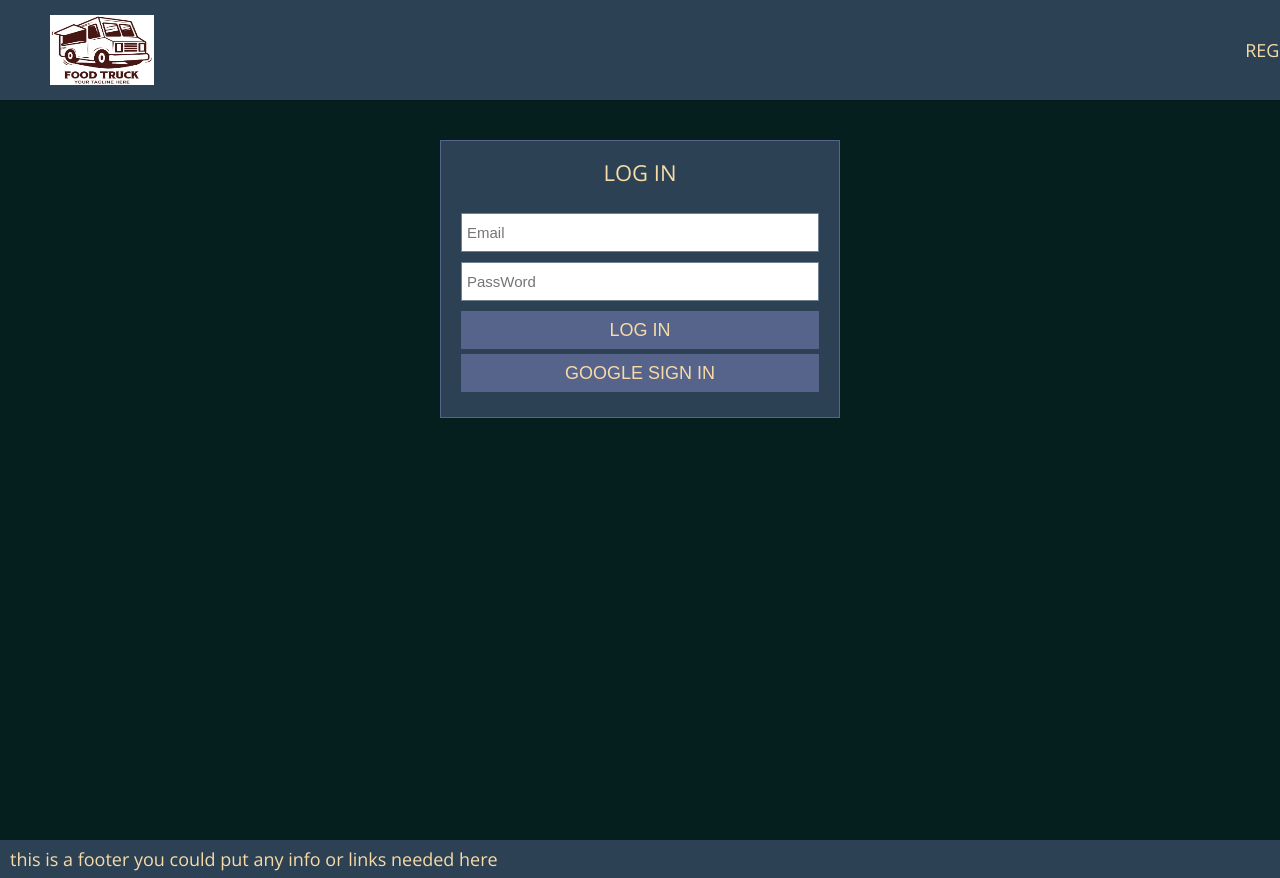
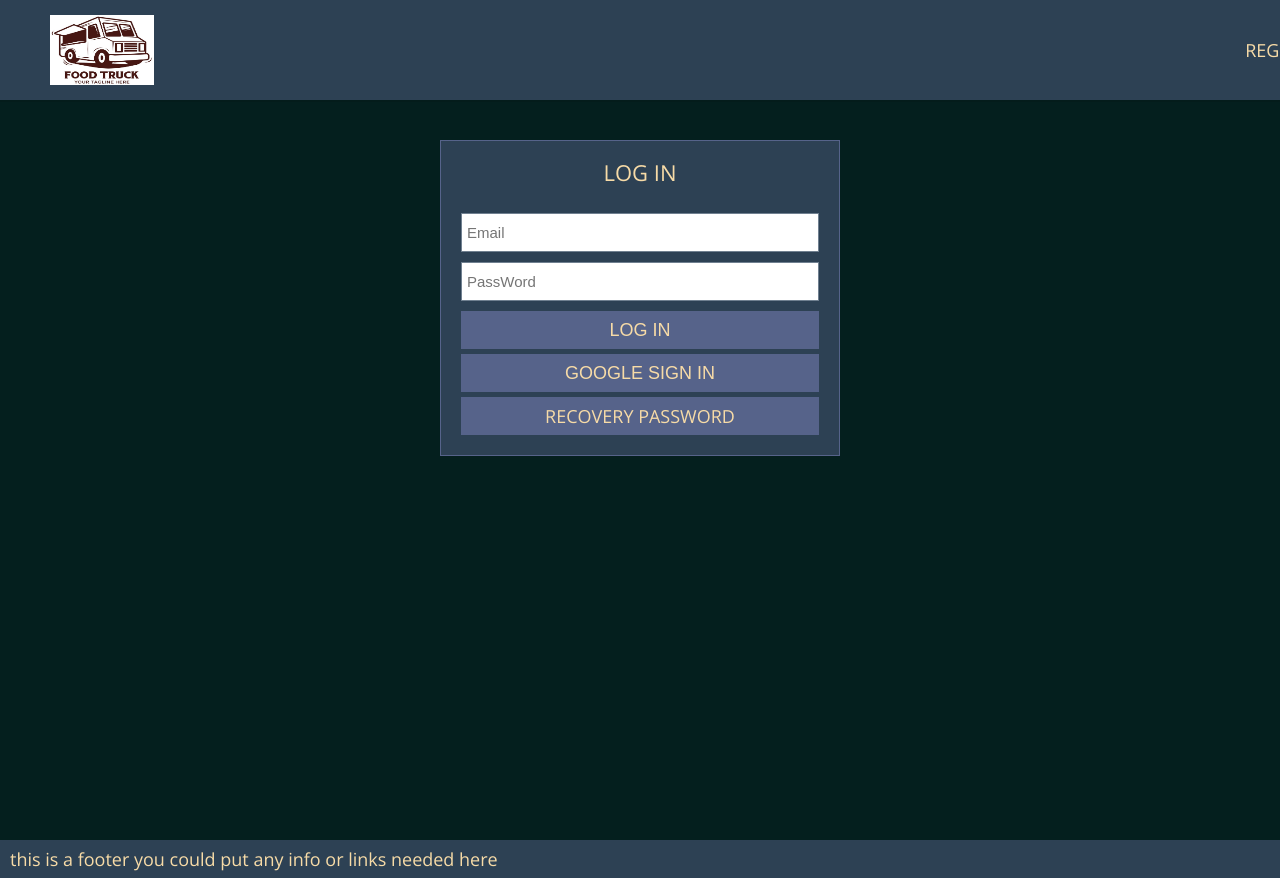
Before and after one commit to Chase-Stokes/epicodusCapstone, a React (Create React App) app: page /login in a window 1280 px wide. Shown: the top 878 px of the page. Built offline with nearby package versions, Linux system fonts and the light colour scheme; no server answers.

Commit message:
react router dom struggle / add email/password recovery

```diff
--- /dev/null
+++ b/src/components/EmailRecovery/index.js
@@ -0,0 +1,94 @@
+import React, { Component } from "react";
+import { useLocation, useNavigate, useParams } from 'react-router-dom';
+import './styles.scss';
+
+import FormWrapper from './../FormWrapper/index';
+import Input from './../Forms/Input';
+import Button from './../Forms/Button';
+import { auth } from './../../firebase/utility';
+
+const initialState = {
+    email: '',
+    errors: []
+};
+
+function withRouter(Component) {
+    function ComponentWithRouterProp(props) {
+        let location = useLocation();
+        let navigate = useNavigate();
+        let params = useParams();
+        return (
+            <Component
+            {...props}
+            router={{ location, navigate, params }}
+            />
+        );
+    }
+    return ComponentWithRouterProp;
+}
+
+class EmailRecovery extends Component {
+    constructor(props){
+        super(props)
+        this.state = {
+            ...initialState
+        };
+        this.handleChange = this.handleChange.bind(this);
+    }
+
+    handleChange(event) {
+        const { name, value } = event.target;
+        this.setState({
+            [name]: value
+        })
+    }
+
+    handleSubmit = async (event) => {
+        event.preventDefault();
+        try {
+            const { email } = this.state;
+            const config = {
+                url: 'http://localhost:3000/login'
+            }
+            await auth.sendPasswordResetEmail(email, config)
+            .then(() => {
+                this.props.history.push('/login')
+            }).catch(() => {
+                const error = ['Email not found.']
+                this.setState({
+                    errors: error
+                })
+            })
+        } catch(error){
+            console.log(error);
+        }
+    }
+
+    render () {
+        const { email, errors } = this.state;
+        const configFormWrapper = {
+            head: 'Recover Password'
+        }
+
+        return(
+            <FormWrapper {...configFormWrapper}>
+                <div className='formWrap'>
+                    {errors.length > 0 &&
+                    <ul>
+                        {errors.map((element, index) => {
+                            return (
+                                <li key={index}>{element}</li>
+                            );
+                        })}
+                        </ul>}
+                    <form onSubmit={this.handleSubmit}>
+                        <Input type='email' name='email' value={email} placeholder='Email' onChange={this.handleChange}/>
+                        <Button>Submit Recovery</Button>
+                    </form>
+                </div>
+            </FormWrapper>
+        )
+    }
+}
+
+export default withRouter(EmailRecovery);
--- /dev/null
+++ b/src/components/FormWrapper/index.js
@@ -0,0 +1,17 @@
+import React from "react";
+import './styles.scss';
+
+const FormWrapper = ({ head, children }) => {
+    return (
+        <div className="formWrapper">
+            <div className="wrap">
+                {head && <h2>{head}</h2>}
+                <div className="children">
+                    {children && children}
+                </div>
+            </div>
+        </div>
+    )
+}
+
+export default FormWrapper;
--- /dev/null
+++ b/src/components/FormWrapper/styles.scss
@@ -0,0 +1,26 @@
+.formWrapper {
+    display: block;
+    width: 100%;
+    max-width: 40.0rem;
+    margin: 4rem auto 6rem;
+    border: 1px solid #56638A;
+    padding: 10px;
+    background: #2d4154;
+    color: #f7dba7;
+
+    .wrap {
+        padding: 10px;
+
+        h2 {
+            font-size: 2.2rem;
+            line-height: 1;
+            font-weight: 400;
+            text-transform: uppercase;
+            text-align: center;
+            display: block;
+            width: 100%;
+            padding: 0;
+            margin: 0 auto 3rem;
+        }
+    }
+}
--- a/src/components/SignIn/index.js
+++ b/src/components/SignIn/index.js
@@ -1,7 +1,9 @@
 import React, { Component } from "react";
+import { Link } from 'react-router-dom';
 import './styles.scss';
 import Input from './../Forms/Input';
 import Buttons from './../Forms/Button';
+import FormWrapper from './../FormWrapper/index';
 import { signInWithGoogle, auth } from './../../firebase/utility';
 
 const initialState = {
@@ -41,11 +43,12 @@ class SignIn extends Component {
 
     render() {
         const { email, password } = this.state;
+        const configureFormWrap = {
+            head: 'Log In'
+        };
 
         return (
-            <div className="signin">
-                <div className='wrap'>
-                    <h2>Log In</h2>
+            <FormWrapper {...configureFormWrap}>
                 <div className="formWrap">
                     <form onSubmit={this.handleSubmission}>
                         <Input type="email" name="email" value={email} placeholder="Email" handleChange={this.handleChange} />
@@ -58,10 +61,12 @@ class SignIn extends Component {
                                 </Buttons>
                             </div>
                         </div>
+                        <div className='link'>
+                            <Link to='/recovery'>Recovery Password</Link>
+                        </div>
                     </form>
                 </div>
-                </div>
-            </div>
+            </FormWrapper>
         );
     }
 };
--- a/src/components/SignIn/styles.scss
+++ b/src/components/SignIn/styles.scss
@@ -1,30 +1,25 @@
-.signin {
+.googleSignIn {
+    margin: .5rem auto .5rem;
+}
+
+.link {
     display: block;
     width: 100%;
-    max-width: 40.0rem;
-    margin: 4rem auto 6rem;
-    border: 1px solid #56638A;
-    padding: 10px;
-    background: #2d4154;
-    color: #f7dba7;
+    background: #56638A;
 
-    .wrap {
-        padding: 10px;
+    padding: 1rem 0;
+    margin: 0 auto;
+    font-size: 1.8rem;
+    line-height: 1;
 
-        h2 {
-            font-size: 2.2rem;
-            line-height: 1;
-            font-weight: 400;
-            text-transform: uppercase;
-            text-align: center;
-            display: block;
-            width: 100%;
-            padding: 0;
-            margin: 0 auto 3rem;
-        }
+    text-transform: uppercase;
+    text-align: center;
+    border: 0;
+    outline: none;
+    cursor: pointer;
 
-        .googleSignIn {
-            margin: .5rem auto .5rem;
-        }
+    a {
+        color: #f7dba7;
+        font-weight: 400;
     }
 }
--- a/src/components/SignUp/index.js
+++ b/src/components/SignUp/index.js
@@ -5,6 +5,7 @@ import {auth, handleUserProfile} from './../../firebase/utility';
 
 import Input from './../Forms/Input';
 import Button from './../Forms/Button';
+import FormWrapper from './../FormWrapper/index';
 
 const initialState = {
     displayName: '',
@@ -58,11 +59,13 @@ class SignUp extends Component {
     }
     render() {
         const {displayName, email, password, confirmPassword, error} = this.state;
-
+        const configureFormWrap = {
+            head: 'Register'
+        };
         return (
-            <div className='signup'>
-                <div className='wrap'>
-                    <h2>Sign Up</h2>
+            <FormWrapper {...configureFormWrap}>
+                <div className='formWrap'>
+                    <form onSubmit={this.handleFormSubmit}>
                         {error.length > 0 && (
                             <ul>
                                 {error.map((err, index) => {
@@ -72,8 +75,6 @@ class SignUp extends Component {
                                 })}
                             </ul>
                         )}
-                    <div className='formWrap'>
-                        <form onSubmit={this.handleFormSubmit}>
                         <Input type='text' name='displayName' value={displayName} placeholder='Name'  onChange={this.handleChange} />
                         <Input type='email' name='email' value={email} placeholder='Email'  onChange={this.handleChange} />
                         <Input type='password' name='password' value={password} placeholder='Password'  onChange={this.handleChange} />
@@ -83,8 +84,7 @@ class SignUp extends Component {
                         </Button>
                     </form>
                 </div>
-                </div>
-            </div>
+            </FormWrapper>
         )
     }
 }
--- a/src/components/SignUp/styles.scss
+++ b/src/components/SignUp/styles.scss
@@ -1,29 +1,3 @@
-.signup {
-    display: block;
-    width: 100%;
-    max-width: 40.0rem;
-    margin: 4rem auto 6rem;
-    border: 1px solid #56638A;
-    background: #2d4154;
-    color: #f7dba7;
-
-    .wrap {
-        padding: 10px;
-
-        h2 {
-            font-size: 2.2rem;
-            line-height: 1;
-            font-weight: 400;
-            text-transform: uppercase;
-            text-align: center;
-            display: block;
-            width: 100%;
-            padding: 0;
-            margin: 0 auto 3rem;
-        }
-
-        .formWrap {
-            margin: 3rem auto 0;
-        }
-    }
+.formWrap {
+    margin: 3rem auto 0;
 }
--- a/src/pages/RecoverPassword/index.js
+++ b/src/pages/RecoverPassword/index.js
@@ -1,10 +1,9 @@
 import React from "react";
+import EmailRecovery from "../../components/EmailRecovery";
 
 const passwordRecovery = props => {
     return (
-        <div>
-            <h1>Recover Password</h1>
-        </div>
+        <EmailRecovery />
     );
 }
 
```
Also changed, not shown: src/components/EmailRecovery/styles.scss (added), src/pages/RecoverPassword/styles.scss (added). Lines whose indentation alone changed are shown as unchanged.
